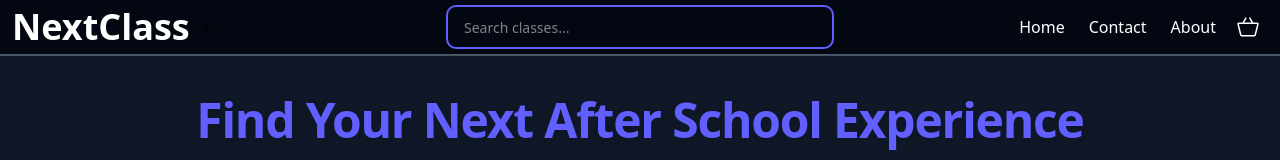
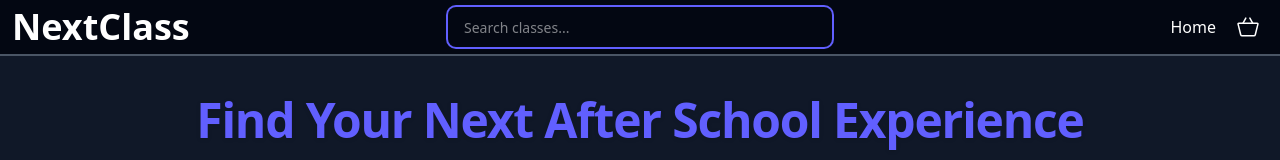
Before and after one commit to konaOnTheHub/NextClass-Frontend, a Vue app: page / in a window 1280 px wide. Shown: the top 160 px of the page. Built offline with nearby package versions, Linux system fonts and the light colour scheme; no server answers.

Commit message:
Added final comments

```diff
--- a/src/components/AvailabilityBubble.vue
+++ b/src/components/AvailabilityBubble.vue
@@ -51,10 +51,12 @@ watch(availability, (newVal) => {
 
 <template>
     <div class="relative group">
+        <!--Availability text (open, limited, closed)-->
         <span
             :class="`${availability.colour} ${availability.hoverColour} text-white text-sm font-semibold px-3 py-1 rounded-full cursor-pointer`">
             {{ availability.text }}
         </span>
+        <!--On hover show number of spaces left-->
         <div v-if="availability.numSpaces > 0"
             class="absolute left-1/2 -translate-x-1/2 bottom-full mb-2 w-max bg-gray-900 text-white text-xs rounded px-3 py-1 opacity-0 group-hover:opacity-100 pointer-events-none transition-opacity z-10 shadow">
             {{ availability.numSpaces }} space{{ availability.numSpaces === 1 ? '' : 's' }} available
--- a/src/components/Navbar.vue
+++ b/src/components/Navbar.vue
@@ -101,13 +101,14 @@ onBeforeUnmount(() => {
                 class="w-96 h-10 px-4 text-sm text-white rounded-lg ring-2 ring-indigo-500 focus:outline-none hidden lg:block" />
 
         </div>
-        <!--Spacer that ensures right panel sticks to the right. Was using ml-auto before this and that caused problems.-->>
+        <!--Spacer that ensures right panel sticks to the right. Was using ml-auto before this and that caused problems.-->
         <div class="flex-1"></div>
 
         <!-- Right Panel -->
         <div class="flex items-center h-full ">
             <div class="relative mr-8 h-8">
-
+                <!--Small screen search button and input field-->
+                <!--Show input only if button has been pressed-->
                 <input v-if="showSearch" v-model="smallQuery" ref="smallSearchInput" @focusin="showSmallSearchDropdown = true"
                     placeholder="Search"
                     class="w-60 h-8 pl-10 rounded-full border-2 border-indigo-500 text-white focus:outline-none block lg:hidden">
@@ -132,10 +133,6 @@ onBeforeUnmount(() => {
                 <div class="flex items-center space-x-6">
                     <RouterLink v-if="!showSearch" to="/"
                         class="text-white text-base m-3 hover:text-indigo-400 transition-colors">Home</RouterLink>
-                    <RouterLink v-if="!showSearch" to="#"
-                        class="text-white text-base m-3 hover:text-indigo-400 transition-colors">Contact</RouterLink>
-                    <RouterLink v-if="!showSearch" to="#"
-                        class="text-white text-base m-3 hover:text-indigo-400 transition-colors">About</RouterLink>
 
                     <!-- Shopping Cart Button -->
                     <RouterLink :to="cartLink" class="relative flex items-center justify-center w-10 h-10"
--- a/src/components/SearchCard.vue
+++ b/src/components/SearchCard.vue
@@ -24,13 +24,13 @@ function addToCart(lesson) {
 
 <template>
     <div class="flex justify-between items-center rounded-lg bg-gray-900 shadow-md px-4 py-3 hover:bg-gray-800 transition-colors duration-200">
-        <!-- Left side: lesson info -->
+        <!-- Lesson info (Subject, location) -->
         <div class="flex flex-col space-y-1">
             <h1 class="text-white font-semibold text-lg">{{ lesson.subject }}</h1>
             <h3 class="text-gray-400 text-sm">{{ lesson.location }}</h3>
         </div>
 
-        <!-- Right side: availability + button -->
+        <!-- Availability and add to cart -->
         <div class="flex flex-col items-end space-y-2">
             <AvailabilityBubble :lesson="lesson" @update:availability="availability = $event" />
             <button @click="addToCart(lesson)" :disabled="availability?.isDisabled" class="flex items-center gap-2 border border-indigo-500 text-white font-medium rounded-lg px-4 py-1.5
```
Also changed, not shown: 1 other file (tests, documents, lock files or other folders).
